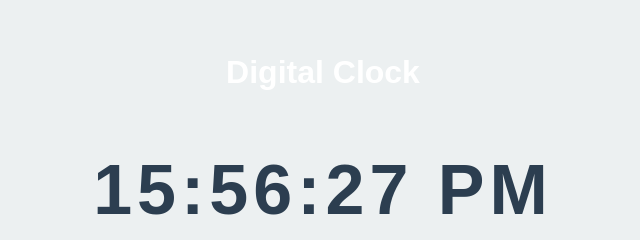
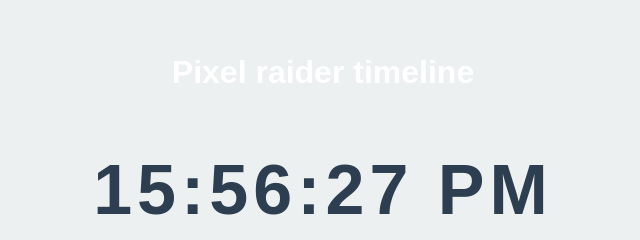
Before and after one commit to Pixelraider-sudo/Javascript, a website: page 02-dom-projects/digital-clock/index.html in a window 1280 px wide. Shown: the part 201-441 px from the top of the page, 317-957 px from the left. Drawn offline with Linux system fonts and the light colour scheme.

Commit message:
name change on h1 clock

```diff
--- a/02-dom-projects/digital-clock/index.html
+++ b/02-dom-projects/digital-clock/index.html
@@ -15,7 +15,7 @@
     </div> -->
 
     <div class="clock-container">
-      <h1>Digital Clock</h1>
+      <h1>Pixel raider timeline</h1>
 
       <h2 id="clocki">00:00:00</h2><br>
 
```
